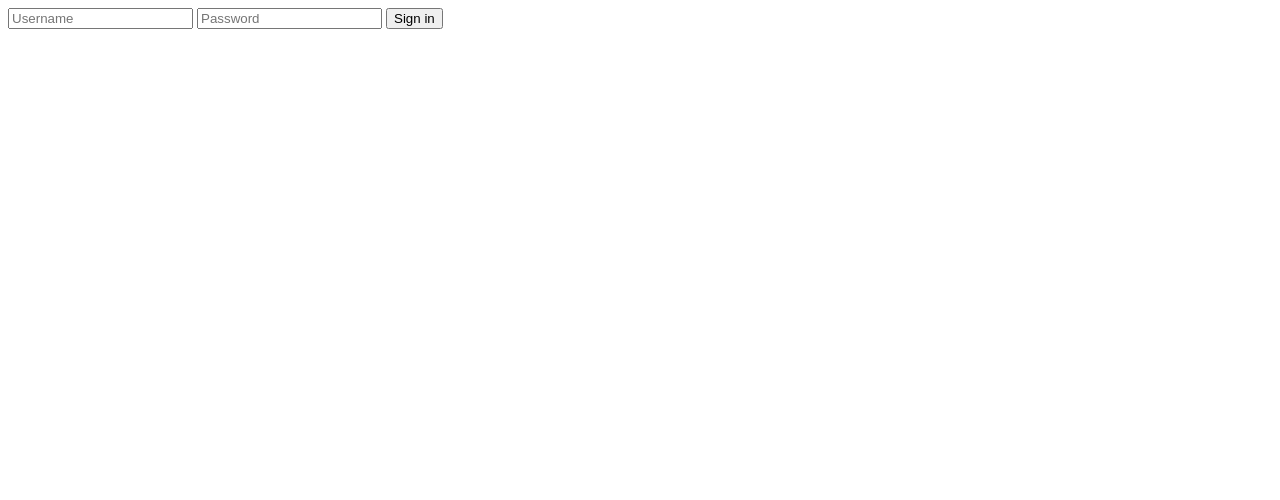
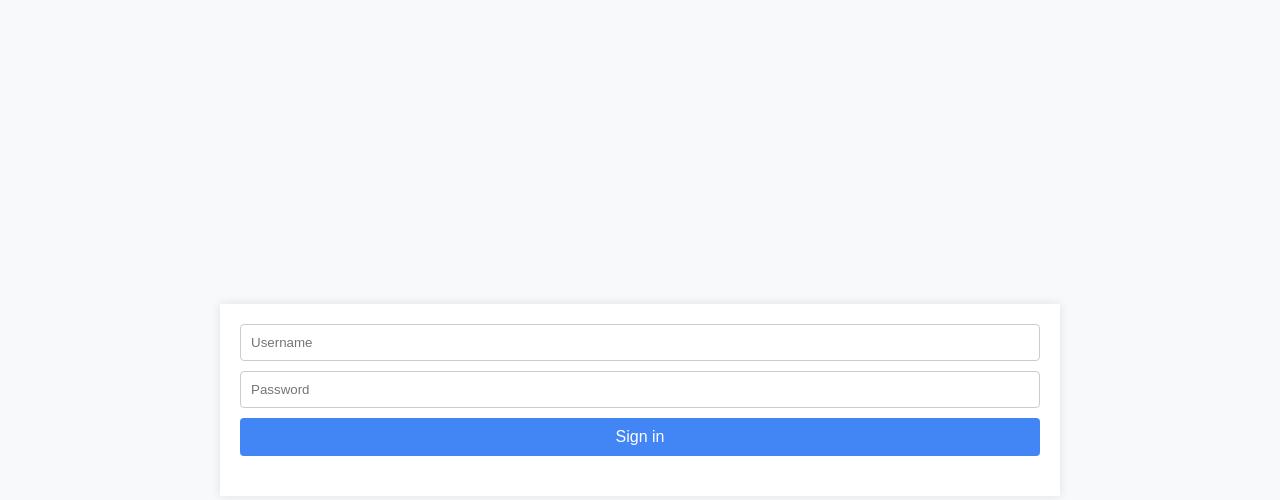
Before and after one commit to desnica/Mystupidsite, a Django app: page /signin/ in a window 1280 px wide. Shown: the top 500 px of the page. Run offline with Django 5.2, Linux system fonts and the light colour scheme.

Commit message:
preeety shieat

```diff
--- a/auth1/templates/authing.html
+++ b/auth1/templates/authing.html
@@ -2,6 +2,48 @@
 <html>
     <head>
         <title>Sign in</title>
+        <style>
+            body {
+            font-family: Arial, sans-serif;
+            display: flex;
+            justify-content: center;
+            align-items: center;
+            height: 100vh;
+            margin: 0;
+            background-color: #f8f9fa;
+        }
+        .container {
+            width: 80%;
+            max-width: 800px;
+            background-color: white;
+            padding: 20px;
+            box-shadow: 0 0 10px rgba(0, 0, 0, 0.1);
+        }
+        .post-form {
+            display: flex;
+            flex-direction: column;
+            margin-bottom: 20px;
+        }
+        .post-form input {
+            margin-bottom: 10px;
+            padding: 10px;
+            border: 1px solid #ccc;
+            border-radius: 4px;
+        }
+        .post-form button {
+            padding: 10px;
+            border: none;
+            border-radius: 4px;
+            background-color: #4285f4;
+            color: white;
+            font-size: 16px;
+            cursor: pointer;
+        }
+        .post-form button:hover {
+            background-color: #357ae8;
+        }
+        </style>
+
     </head>
     <body>
         <div class="container">
--- a/blog/templates/blog1.html
+++ b/blog/templates/blog1.html
@@ -66,10 +66,11 @@
         #signin {
             background-color: #4285f4;
             color: white;
-            padding: 10px;
+            padding: 7px;
             border: none;
             border-radius: 4px;
             cursor: pointer;
+            text-decoration: none;
 
         }
         #signin:hover {
```
